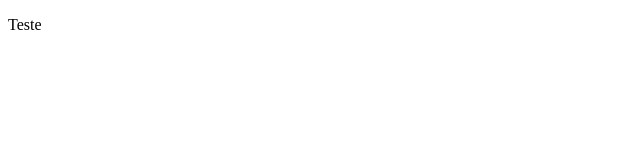
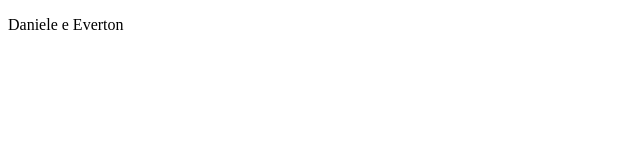
Before and after one commit to daniele-ab-redivo/freeCodeCamp-Responsive-Web-Design, a plain HTML site: page index.html in a window 1280 px wide. Shown: the full height of the page, 0-640 px from the left. Drawn offline with Linux system fonts and the light colour scheme.

Commit message:
alteração do texto do parágrafo

```diff
--- a/index.html
+++ b/index.html
@@ -4,7 +4,7 @@
   </head>
   <body>
 
-    <p style="color=#660066">Teste</p>
+    <p style="color=#660066">Daniele e Everton</p>
 
   </body>
 </html>
```
